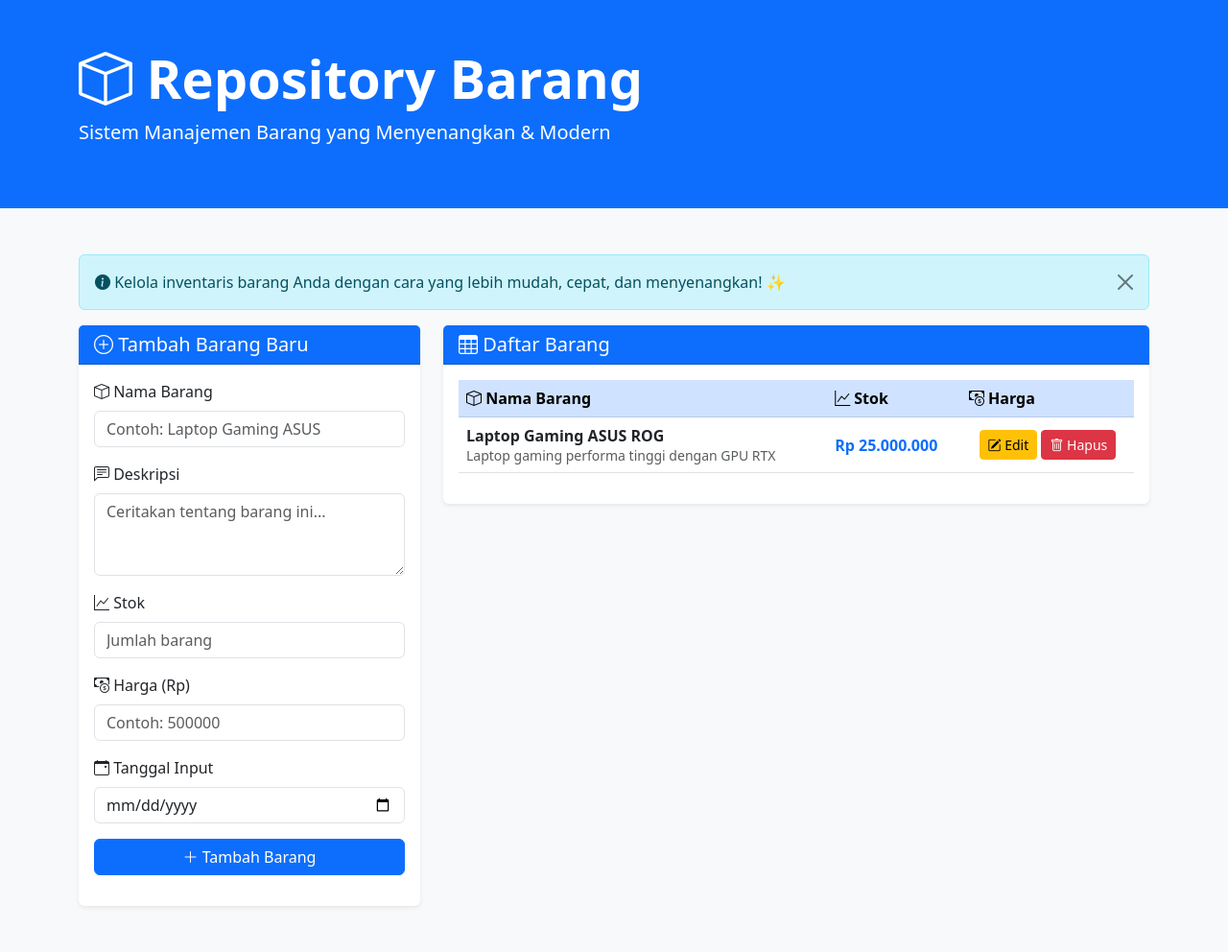
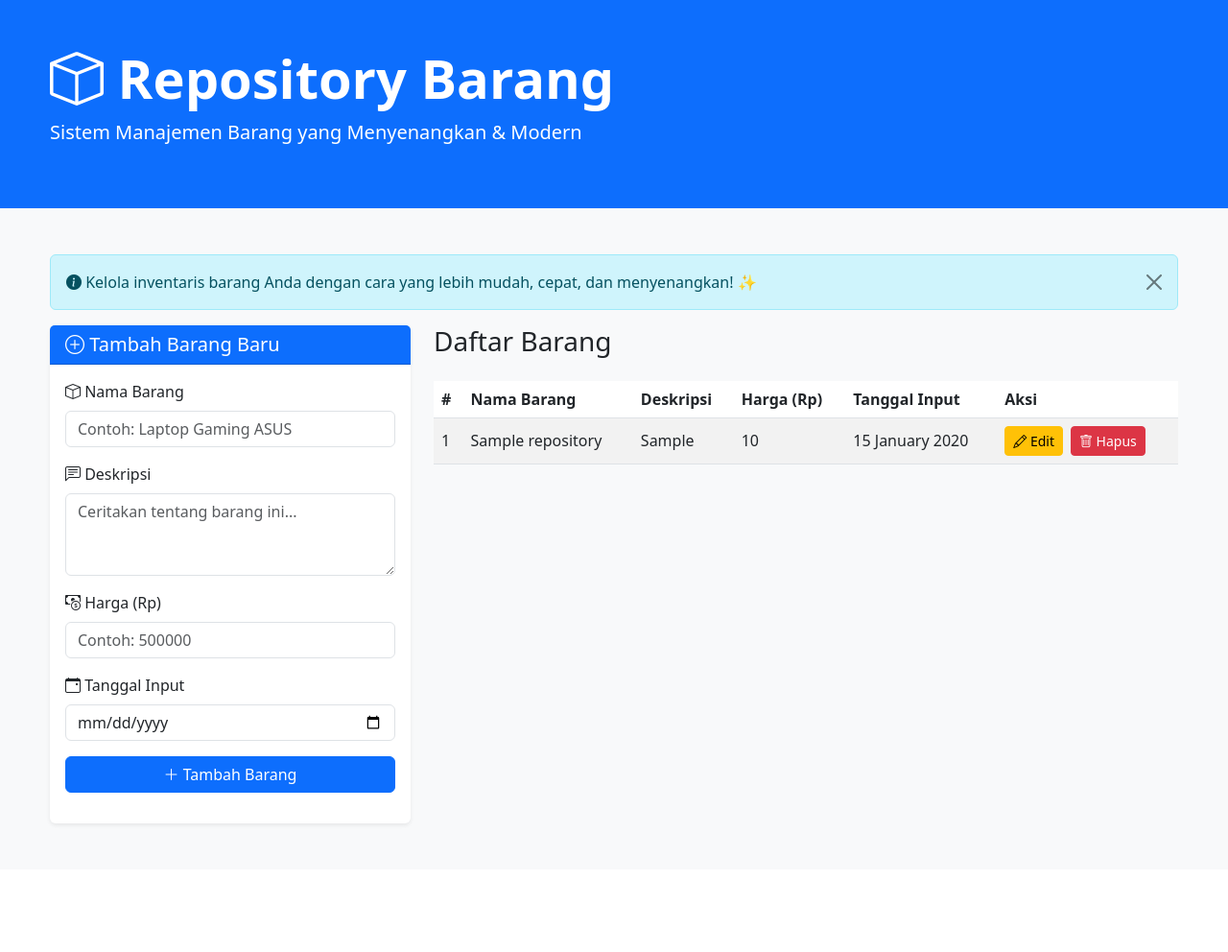
Before and after one commit to Infotek-Metro-Data/CRUD-Repository, a PHP site: page / in a window 1280 px wide. Shown: the whole page at 96% size. After the commit the page ends 861 px from the top, so only its background shows below. Run offline with PHP 8.4, Linux system fonts and the light colour scheme; tables that the repository leaves empty or names only in its code hold one stand-in row (values such as "Sample post").

Commit message:
penambahan

```diff
--- /dev/null
+++ b/function.php
@@ -0,0 +1,47 @@
+<?php
+
+require_once __DIR__ . "/koneksi.php";
+
+function ambilDataUser()
+{
+    $koneksi    = koneksi();
+    $sql        = "SELECT * FROM table_repository";
+    $result     = $koneksi->query($sql);
+
+    return $result;
+}
+function ambilSatuDataUser($id)
+{
+    $koneksi    = koneksi();
+    $sql        = "SELECT * FROM table_repository WHERE id = $id ";
+    $result     = $koneksi->query($sql);
+
+    return $result;
+}
+
+
+
+function tambahDataUser($barang, $deskripsi, $harga, $tanggal)
+{
+    $koneksi    = koneksi();
+    $sql        = "INSERT INTO `table_repository`(`nama_barang`, `deskripsi_barang`, `harga_barang`, `tanggal_barang`) VALUES ('$barang','$deskripsi','$harga','$tanggal')";
+    $result     = $koneksi->exec($sql);
+
+    return $result;
+}
+function hapusDataUser($id)
+{
+    $koneksi    = koneksi();
+    $sql        = "DELETE FROM `table_repository` WHERE id = $id";
+    $result     = $koneksi->exec($sql);
+
+    return $result;
+}
+function editDataUser($id, $barang, $deskripsi, $harga, $tanggal)
+{
+    $koneksi    = koneksi();
+    $sql        = "UPDATE `table_repository` SET `nama_barang`='$barang',`deskripsi_barang`='$deskripsi',`harga_barang`='$harga',`tanggal_barang`='$tanggal' WHERE id=$id";
+    $result     = $koneksi->exec($sql);
+
+    return $result;
+}
--- a/index.php
+++ b/index.php
@@ -1,11 +1,48 @@
+<?php
+require_once __DIR__ . "/function.php";
+
+if (isset($_POST['tambah'])) {
+  $barang     = $_POST['barang'];
+  $deskripsi  = $_POST['deskripsi'];
+  $harga      = $_POST['harga'];
+  $tanggal    = $_POST['tanggal'];
+
+  tambahDataUser($barang, $deskripsi, $harga, $tanggal);
+
+  header("location: index.php");
+}
+if (isset($_GET['id'])) {
+  $id = $_GET['id'];
+
+  hapusDataUser($id);
+
+  header("location: index.php");
+}
+
+
+
+?>
+
 <html lang="en">
+
 <head>
   <meta charset="utf-8">
   <meta name="viewport" content="width=device-width, initial-scale=1">
   <title>Repository Barang</title>
   <link href="https://cdnjs.cloudflare.com/ajax/libs/bootstrap/5.3.0/css/bootstrap.min.css" rel="stylesheet">
   <link href="https://cdnjs.cloudflare.com/ajax/libs/bootstrap-icons/1.11.0/font/bootstrap-icons.min.css" rel="stylesheet">
+  <style>
+    .container {
+      max-width: 1200px;
+    }
+
+    .table th,
+    .table td {
+      vertical-align: middle;
+    }
+  </style>
 </head>
+
 <body class="bg-light">
   <div class="bg-primary py-5 text-white mb-5">
     <div class="container">
@@ -16,15 +53,14 @@
     </div>
   </div>
 
-
   <div class="container mb-5">
     <div class="alert alert-info alert-dismissible fade show" role="alert">
       <i class="bi bi-info-circle-fill"></i> Kelola inventaris barang Anda dengan cara yang lebih mudah, cepat, dan menyenangkan! ✨
       <button type="button" class="btn-close" data-bs-dismiss="alert" aria-label="Close"></button>
     </div>
 
-      <!--form ngisi-->
     <div class="row g-4">
+      <!-- Form untuk tambah barang di sebelah kiri -->
       <div class="col-lg-4">
         <div class="card shadow-sm border-0">
           <div class="card-header bg-primary text-white">
@@ -33,46 +69,36 @@
             </h5>
           </div>
           <div class="card-body">
-              <form id="dataForm">
+            <form action="" method="POST">
               <div class="mb-3">
                 <label for="namaBarang" class="form-label">
                   <i class="bi bi-box"></i> Nama Barang
                 </label>
-                  <input type="text" class="form-control" id="namaBarang" placeholder="Contoh: Laptop Gaming ASUS" required>
+                <input type="text" name="barang" class="form-control" id="namaBarang" placeholder="Contoh: Laptop Gaming ASUS" required>
               </div>
 
               <div class="mb-3">
                 <label for="deskripsi" class="form-label">
                   <i class="bi bi-chat-left-text"></i> Deskripsi
                 </label>
-                  <textarea class="form-control" id="deskripsi" placeholder="Ceritakan tentang barang ini..." rows="3"></textarea>
-                </div>
-
-
-                <div class="mb-3">
-                  <label for="stok" class="form-label">
-                    <i class="bi bi-graph-up"></i> Stok
-                  </label>
-                  <input type="number" class="form-control" id="stok" placeholder="Jumlah barang" min="0" required>
+                <textarea class="form-control" name="deskripsi" id="deskripsi" placeholder="Ceritakan tentang barang ini..." rows="3"></textarea>
               </div>
 
               <div class="mb-3">
                 <label for="harga" class="form-label">
                   <i class="bi bi-cash-coin"></i> Harga (Rp)
                 </label>
-                  <input type="number" class="form-control" id="harga" placeholder="Contoh: 500000" min="0" step="1000" required>
+                <input type="number" name="harga" class="form-control" id="harga" placeholder="Contoh: 500000" min="0" step="1000" required>
               </div>
 
               <div class="mb-3">
                 <label for="tanggal" class="form-label">
                   <i class="bi bi-calendar-event"></i> Tanggal Input
                 </label>
-                  <input type="date" class="form-control" id="tanggal" required>
+                <input type="date" name="tanggal" class="form-control" id="tanggal" required>
               </div>
 
-
-
-                <button type="submit" class="btn btn-primary w-100">
+              <button type="submit" class="btn btn-primary w-100 " name="tambah">
                 <i class="bi bi-plus-lg"></i> Tambah Barang
               </button>
             </form>
@@ -80,51 +106,52 @@
         </div>
       </div>
 
+      <!-- Tabel Daftar Barang di sebelah kanan -->
       <div class="col-lg-8">
-          <div class="card shadow-sm border-0">
-            <div class="card-header bg-primary text-white">
-              <h5 class="mb-0">
-                <i class="bi bi-table"></i> Daftar Barang
-              </h5>
-            </div>
-            <div class="card-body">
-              <div class="table-responsive">
-                <table class="table table-hover align-middle">
-                  <thead class="table-primary">
+        <h3 class="mb-4">Daftar Barang</h3>
+        <table class="table table-striped">
+          <thead>
             <tr>
-                      <th><i class="bi bi-box"></i> Nama Barang</th>
-                      <th><i class="bi bi-graph-up"></i> Stok</th>
-                      <th><i class="bi bi-cash-coin"></i> Harga</th>
+              <th scope="col">#</th>
+              <th scope="col">Nama Barang</th>
+              <th scope="col">Deskripsi</th>
+              <th scope="col">Harga (Rp)</th>
+              <th scope="col">Tanggal Input</th>
+              <th scope="col">Aksi</th>
             </tr>
           </thead>
           <tbody>
+
+            <?php
+            $nomor = 1;
+            foreach (ambilDataUser() as $dataUser) { ?>
+
               <tr>
+                <td><?php echo $nomor++ ?></td>
+                <td><?php echo $dataUser['nama_barang'] ?></td>
+                <td><?php echo $dataUser['deskripsi_barang'] ?></td>
+                <td><?php echo $dataUser['harga_barang'] ?></td>
+                <td><?php echo date("d F Y", strtotime($dataUser['tanggal_barang'])) ?></td>
                 <td>
-                        <div>
-                          <strong>Laptop Gaming ASUS ROG</strong>
-                          <div class="text-muted small">Laptop gaming performa tinggi dengan GPU RTX</div>
+                  <div class="d-flex gap-2">
+                    <a href="edit.php?id=<?php echo $dataUser['id'] ?>" class="btn btn-warning btn-sm ">
+                      <i class="bi bi-pencil"></i> Edit
+                    </a>
+                    <a href="?id=<?php echo $dataUser['id'] ?>" class="btn btn-danger btn-sm" onclick=" return confirm('Apakah yakin barang ini mau dihapus?')">
+                      <i class="bi bi-trash"></i> Hapus
+                    </a>
                   </div>
                 </td>
-                      <td><strong class="text-primary">Rp 25.000.000</strong></td>
-                      <td class="text-center">
-                        <button class="btn btn-sm btn-warning">
-                          <i class="bi bi-pencil-square"></i> Edit
-                        </button>
-                        <button class="btn btn-sm btn-danger">
-                          <i class="bi bi-trash"></i> Hapus
-                        </button>
-                      </td>
               </tr>
+              <tr>
+              <?php } ?>
           </tbody>
         </table>
       </div>
     </div>
   </div>
-        </div>
-
-      </div>
-    </div>
 
   <script src="https://cdnjs.cloudflare.com/ajax/libs/bootstrap/5.3.0/js/bootstrap.bundle.min.js"></script>
 </body>
+
 </html>
--- /dev/null
+++ b/koneksi.php
@@ -0,0 +1,14 @@
+<?php
+
+function koneksi()
+{
+    $host       = "localhost";
+    $port       = 8111;
+    $database   = "repositorybarang";
+    $username   = "root";
+    $password   = "";
+
+
+    return new PDO("mysql:host=$host;port=$port;dbname=$database", $username, $password);
+
+    }
```
Also changed, not shown: edit.php (added, +115 -0 lines). Lines whose indentation alone changed are shown as unchanged.
